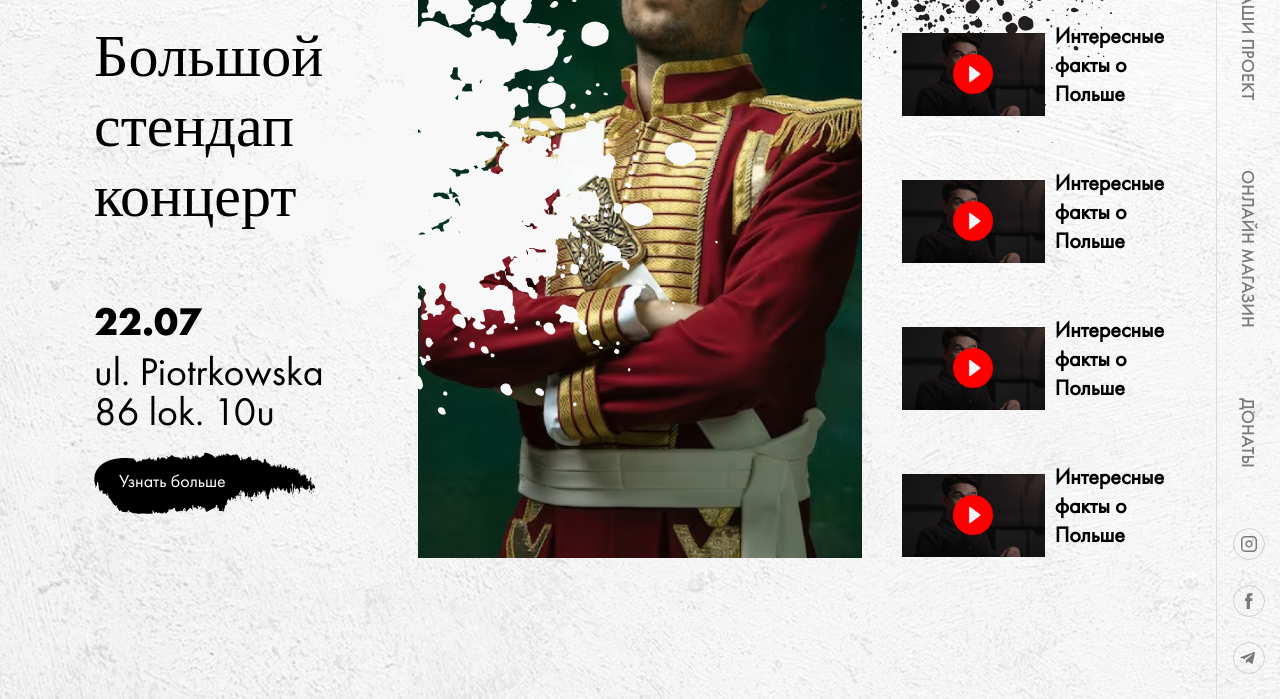
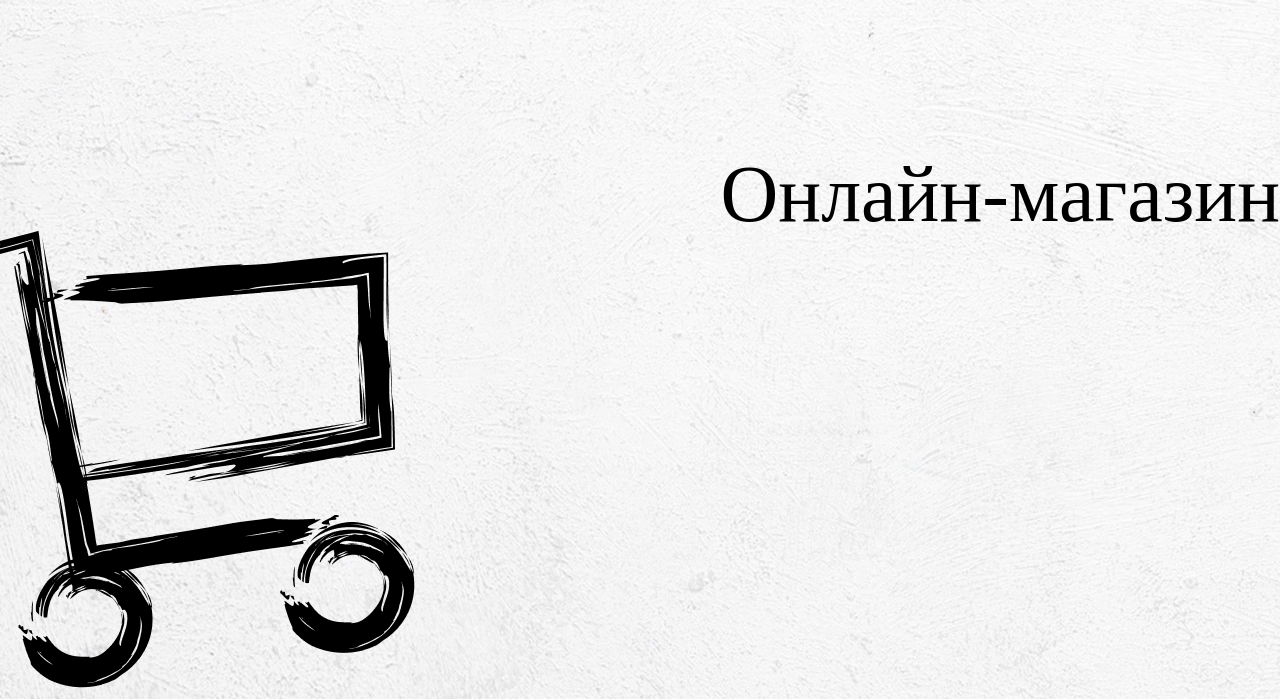
Before and after one commit to vlad-korpik-1992/xt, a plain HTML site: page index.html in a window 1280 px wide. Both pictures are taken after a click on the link "ОНЛАЙН МАГАЗИН". Shown: the part 101-800 px from the top of the page. Drawn offline with Linux system fonts and the light colour scheme; a web font is replaced by a local one.

Commit message:
Added hover effect for site menu

```diff
--- a/css/style.css
+++ b/css/style.css
@@ -1633,12 +1633,67 @@ p.video__items__title{
     line-height: 160%;
     padding-bottom: 40px;
 }
+.menu-modal{
+    position: fixed;
+    top: 0;
+    bottom: 0;
+    left: 0;
+    width: 100%;
+    max-width: 5000px;
+    margin: 0 auto;
+    height: 100vh;
+    z-index: 20;
+    background-image: url(../img/site__bg.jpg);
+    background-attachment: fixed;
+    visibility: hidden;
+    opacity: 0;
+    transition: visibility 0s, opacity 0.5s linear;
+}
+.menu-modal__link{
+    position: relative;
+    display: flex;
+    justify-content: flex-end;
+    color: #000;
+    font-family: 'Road Rage(RUS BY LYAJKA)';
+    font-size: 80px;
+    font-style: normal;
+    font-weight: 400;
+    line-height: normal;
+}
+.menu-modal--one{
+    padding-top: 95px;
+}
+.menu-modal__img{
+    position: absolute;
+    left: 100px;
+    bottom: 50px;
+}
+.menu-modal__img--shop{
+    position: absolute;
+    left: 0;
+    bottom: 0;
+}
+.menu-modal--shop{
+    padding-top: 250px;
+}
+.menu-modal--donat{
+    padding-top: 405px;
+}
+@media (min-width: 1199px) {
+    .menu-modal--open{
+        visibility: visible;
+        opacity: 1;
+    }
+}
 @media (min-width: 1500px) {
     .cart__slider__img{
         height: 730px;
     }
     .worker__box{
         gap: 230px;
+    }
+    .menu-modal__link{
+        font-size: 96px;
     }
 }
 @media (max-width: 1199px) {
--- a/index.html
+++ b/index.html
@@ -22,13 +22,13 @@
                     <span class="menu__btn__element"></span>
                 </a>
                 <ul class="menu__list">
-                    <li class="menu__list__items">
+                    <li class="menu__list__items menu-open-one">
                         <a class="menu__list__link" href="#">Наши проект</a>
                     </li>
-                    <li class="menu__list__items">
+                    <li class="menu__list__items menu-open-shop">
                         <a class="menu__list__link" href="#">Онлайн магазин</a>
                     </li>
-                    <li class="menu__list__items">
+                    <li class="menu__list__items menu-open-donat">
                         <a class="menu__list__link" href="#">Донаты</a>
                     </li>
                 </ul>
@@ -439,6 +439,18 @@
             </div>
         </div>
     </footer>
+    <section class="menu-modal menu-modal--one section--full">
+        <a href="https://yandex.by/" class="menu-modal__link">Наши проекты</a>
+        <img class="menu-modal__img" src="img/modal__menu__one.png" alt="">
+    </section>
+    <section class="menu-modal menu-modal--shop section--full">
+        <a href="https://yandex.by/" class="menu-modal__link menu-modal__link--shop">Онлайн-магазин</a>
+        <img class="menu-modal__img--shop" src="img/modal__menu__basket.png" alt="">
+    </section>
+    <section class="menu-modal menu-modal--donat section--full">
+        <a href="https://yandex.by/" class="menu-modal__link menu-modal__link--donat">Донаты</a>
+        <img class="menu-modal__img--shop" src="img/modal__menu__donat.png" alt="">
+    </section>
     <script src="js/jquery-3.7.1.min.js"></script>
     <script src="js/slick.min.js"></script>
     <script src="js/main.js"></script>
--- a/js/main.js
+++ b/js/main.js
@@ -20,6 +20,32 @@ function openMenu(event) {
     listMenu.classList.toggle('menu__list--active');
     btnElement.classList.toggle('menu__btn__element--close');
 }
+
+/* Hover Menu */
+const pageWidth = document.documentElement.scrollWidth
+$(document).ready(function(){
+  if (pageWidth > 1200) {
+    $(".menu-open-one").hover(function(){
+      $(".menu-modal--one").addClass("menu-modal--open");
+    });
+    $(".menu-modal__link").hover(function(){}, function(){
+        $(".menu-modal--one").removeClass("menu-modal--open");
+    });
+    $(".menu-open-shop").hover(function(){
+      $(".menu-modal--shop").addClass("menu-modal--open");
+    });
+    $(".menu-modal__link").hover(function(){}, function(){
+        $(".menu-modal--shop").removeClass("menu-modal--open");
+    });
+    $(".menu-open-donat").hover(function(){
+      $(".menu-modal--donat").addClass("menu-modal--open");
+    });
+    $(".menu-modal__link").hover(function(){}, function(){
+        $(".menu-modal--donat").removeClass("menu-modal--open");
+    });
+  }
+});
+/* Hover Menu */
 
 $(document).ready(function() {
   $('.top__slider').slick({
```
Also changed, not shown: img/modal__menu__basket.png (added), img/modal__menu__donat.png (added), img/modal__menu__one.png (added).
